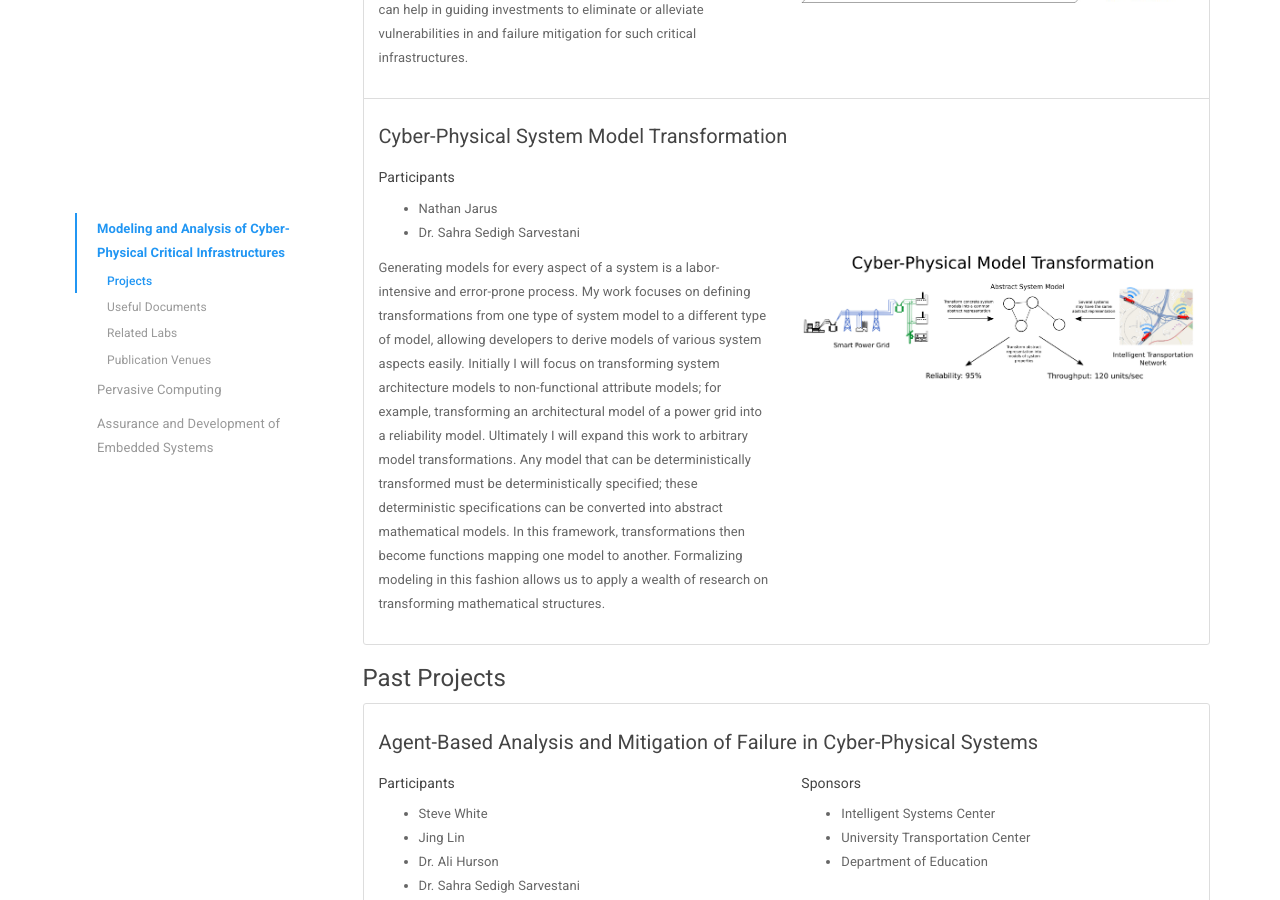
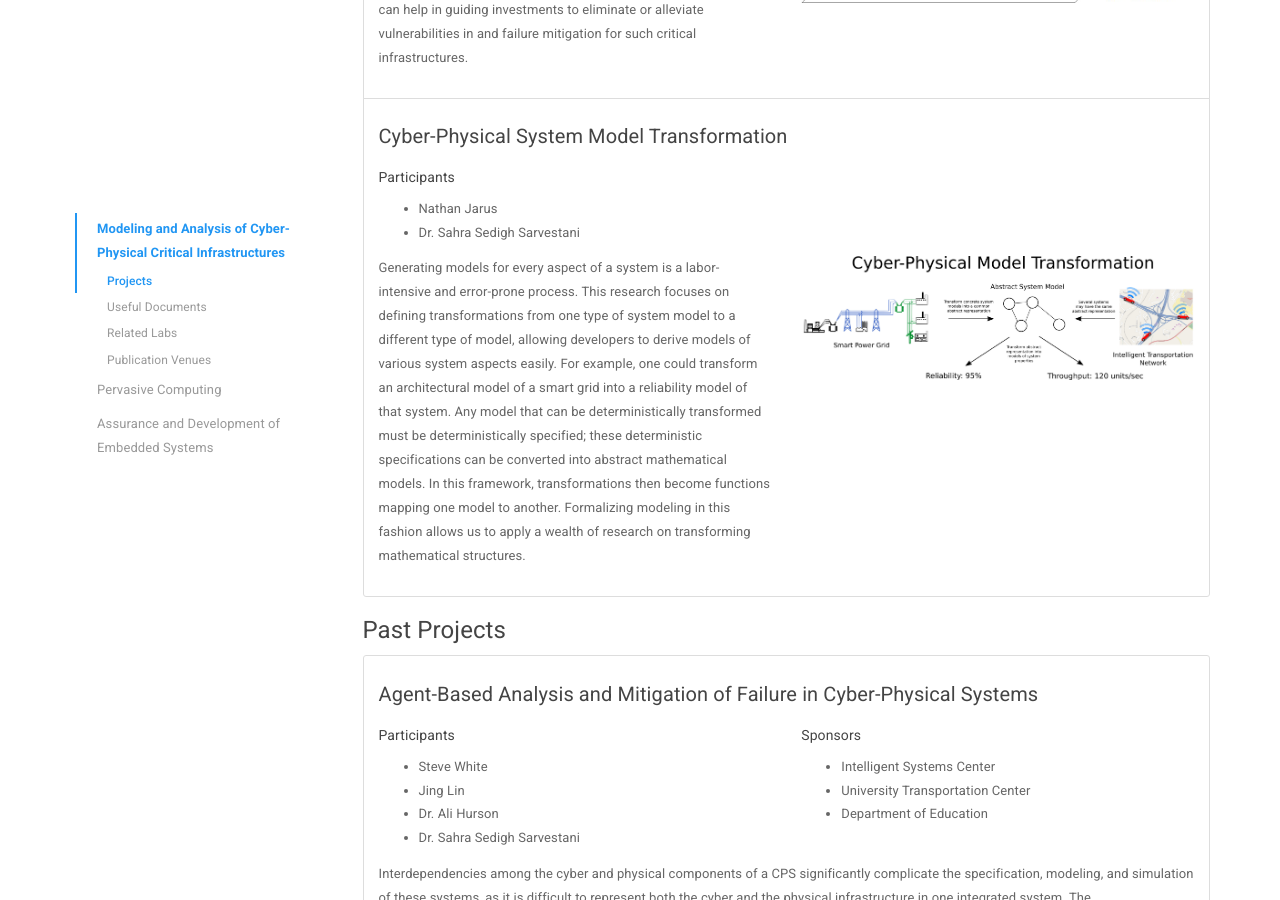
Before and after one commit to sendecomp/sendecomp-website, a Jekyll site: the page built from research-areas.html, in a window 1280 px wide and 900 px high, scrolled down 1158 px. Built offline with Jekyll 4.4.1, drawn with Linux system fonts in a browser that asks for light colours.

Commit message:
Reworded model transformation description

```diff
--- a/_data/projects.yml
+++ b/_data/projects.yml
@@ -78,13 +78,11 @@
   desc: >
     Generating models for every aspect of a system is a labor-intensive and
     error-prone process.
-    My work focuses on defining transformations from one type of system
+    This research focuses on defining transformations from one type of system
     model to a different type of model, allowing developers to derive models
     of various system aspects easily.
-    Initially I will focus on transforming system architecture models to
-    non-functional attribute models; for example, transforming an
-    architectural model of a power grid into a reliability model.
-    Ultimately I will expand this work to arbitrary model transformations.
+    For example, one could transform an architectural model of a smart grid into
+    a reliability model of that system.
     Any model that can be deterministically transformed must be
     deterministically specified; these deterministic specifications can be
     converted into abstract mathematical models.
```
